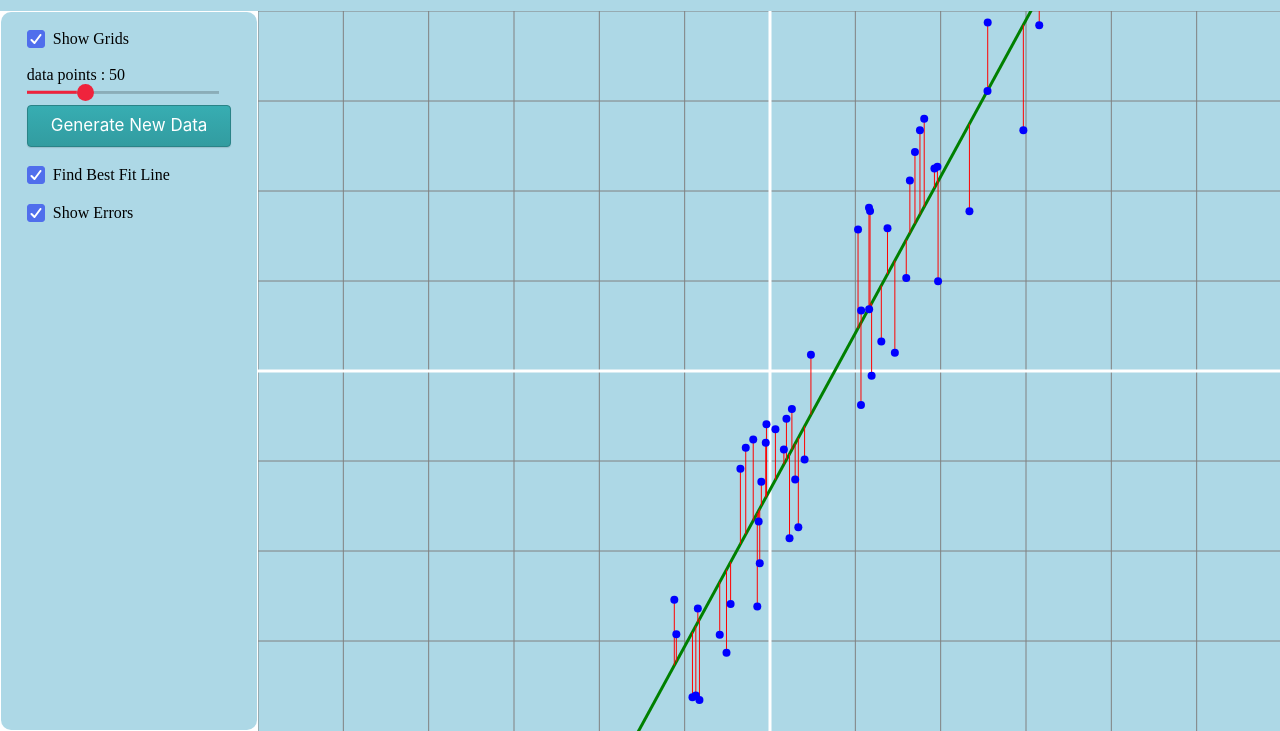
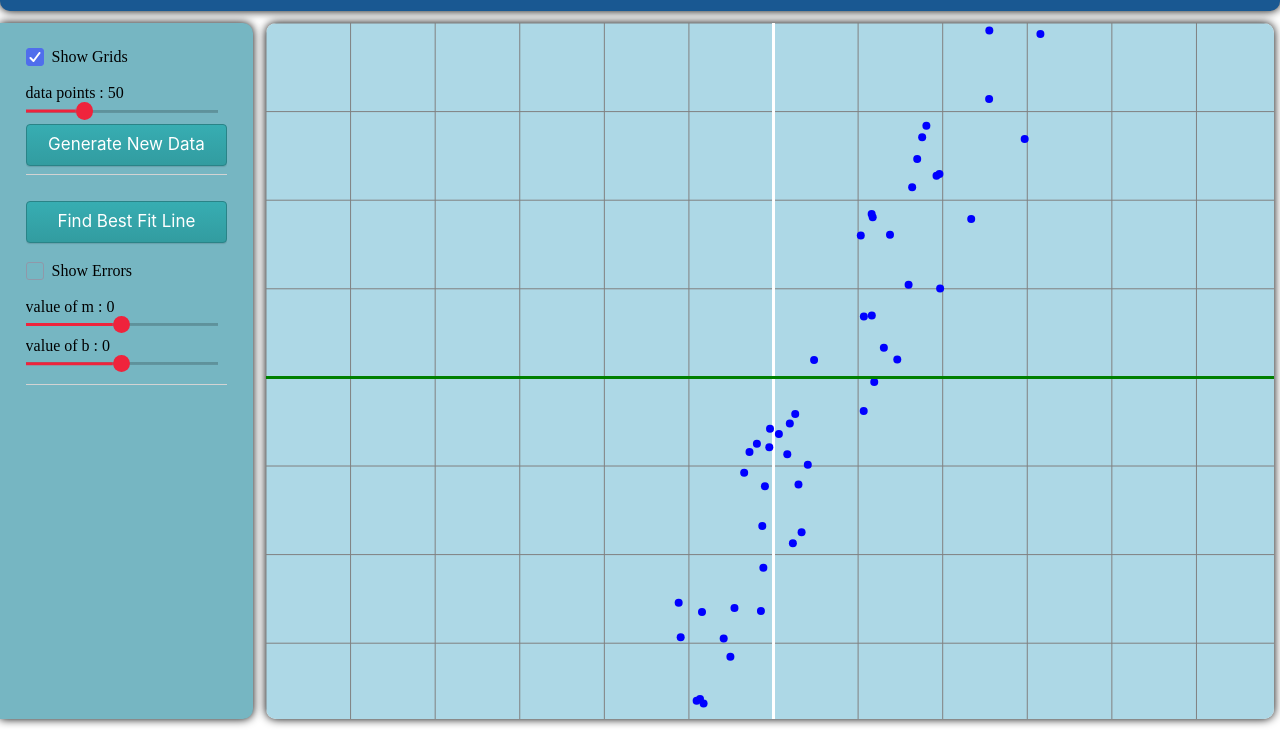
Before and after one commit to raj-neelam/Visualize-Linear-Regression, a plain HTML site: page index.html in a window 1280 px wide. Shown: the part 69-800 px from the top of the page. Drawn offline with Linux system fonts and the light colour scheme.

Commit message:
b not working

```diff
--- a/index.html
+++ b/index.html
@@ -1,17 +1,22 @@
 <!DOCTYPE html>
 <html lang="en">
+
 <head>
   <meta charset="UTF-8">
   <meta name="viewport" content="width=device-width, initial-scale=1.0">
   <title>Graph</title>
   <link rel="stylesheet" href="style.css">
 </head>
+
 <body>
   <header>
-        <h1>Linear regression by Discreat Formula</h1>
+    <h1>Linear regression</h1>
   </header>
+
   <div class="main_content">
+
     <aside>
+      <div class="section">
         <div class="checkbox-wrapper-46">
           <input class="inp-cbx" id="show_grid" type="checkbox" />
           <label class="cbx" for="show_grid"><span>
@@ -20,21 +25,15 @@
               </svg></span><span>Show Grids</span>
           </label>
         </div>
-
         <br>
         data points : <span id="numberOfDataPointsView">0</span>
         <input type="range" min="10" max="150" value="50" step="'1" id="numberOfDataPoints">
         <br>
         <button class="button-25" role="button" id="newData">Generate New Data</button>
+      </div>
+      <div class="section">
         <br>
-            <div class="checkbox-wrapper-46">
-                <input class="inp-cbx" id="regress" type="checkbox" />
-                <label class="cbx" for="regress"><span>
-                  <svg width="12px" height="10px" viewbox="0 0 12 10">
-                    <polyline points="1.5 6 4.5 9 10.5 1"></polyline>
-                  </svg></span><span>Find Best Fit Line</span>
-                </label>
-            </div>
+        <button class="button-25" role="button" id="regress">Find Best Fit Line</button>
         <br>
         <div class="checkbox-wrapper-46">
           <input class="inp-cbx" id="distance" type="checkbox" />
@@ -44,91 +43,25 @@
               </svg></span><span>Show Errors</span>
           </label>
         </div>
+        <br>
+        value of m : <span id="val_m_show">0</span>
+        <input type="range" min="-2" max="2" value="0" step="0.01" id="val_m">
+        <br>
+        value of b : <span id="val_b_show">0</span>
+        <input type="range" min="-100" max="100" value="0" step="1" id="val_b">
+        <br>
 
-            <style>
-                .checkbox-wrapper-46 input[type="checkbox"] {
-                  display: none;
-                  visibility: hidden;
-                }
+      </div>
+    </aside>
 
-                .checkbox-wrapper-46 .cbx {
-                  margin: auto;
-                  -webkit-user-select: none;
-                  user-select: none;
-                  cursor: pointer;
-                }
-                .checkbox-wrapper-46 .cbx span {
-                  display: inline-block;
-                  vertical-align: middle;
-                  transform: translate3d(0, 0, 0);
-                }
-                .checkbox-wrapper-46 .cbx span:first-child {
-                  position: relative;
-                  width: 18px;
-                  height: 18px;
-                  border-radius: 3px;
-                  transform: scale(1);
-                  vertical-align: middle;
-                  border: 1px solid #9098A9;
-                  transition: all 0.2s ease;
-                }
-                .checkbox-wrapper-46 .cbx span:first-child svg {
-                  position: absolute;
-                  top: 3px;
-                  left: 2px;
-                  fill: none;
-                  stroke: #FFFFFF;
-                  stroke-width: 2;
-                  stroke-linecap: round;
-                  stroke-linejoin: round;
-                  stroke-dasharray: 16px;
-                  stroke-dashoffset: 16px;
-                  transition: all 0.3s ease;
-                  transition-delay: 0.1s;
-                  transform: translate3d(0, 0, 0);
-                }
-                .checkbox-wrapper-46 .cbx span:first-child:before {
-                  content: "";
-                  width: 100%;
-                  height: 100%;
-                  background: #506EEC;
-                  display: block;
-                  transform: scale(0);
-                  opacity: 1;
-                  border-radius: 50%;
-                }
-                .checkbox-wrapper-46 .cbx span:last-child {
-                  padding-left: 8px;
-                }
-                .checkbox-wrapper-46 .cbx:hover span:first-child {
-                  border-color: #506EEC;
-                }
-
-                .checkbox-wrapper-46 .inp-cbx:checked + .cbx span:first-child {
-                  background: #506EEC;
-                  border-color: #506EEC;
-                  animation: wave-46 0.4s ease;
-                }
-                .checkbox-wrapper-46 .inp-cbx:checked + .cbx span:first-child svg {
-                  stroke-dashoffset: 0;
-                }
-                .checkbox-wrapper-46 .inp-cbx:checked + .cbx span:first-child:before {
-                  transform: scale(3.5);
-                  opacity: 0;
-                  transition: all 0.6s ease;
-                }
-
-                @keyframes wave-46 {
-                  50% {
-                    transform: scale(0.9);
-                  }
-                }
-            </style>
-        </aside>
     <main>
       <canvas width="500" height="300"></canvas>
     </main>
+
   </div>
+
   <script type="module" src="script.js"></script>
+
 </body>
+
 </html>
--- a/regressor_util.js
+++ b/regressor_util.js
@@ -96,6 +96,18 @@ export class Regressor{
         this.m = num/den
         this.b = y_mean - this.m*x_mean
 
+
+    }
+    show_errors(data){
+        for (let i=0;i<data.X.length;i++){
+            var x1 = data.X[i]
+            var y1 = data.Y[i]
+            var x2 = data.X[i]
+            var y2 = this.m*data.X[i]+this.b
+            this.c.line(x1+this.c.width*.5,y1+this.c.height*.5,x2+this.c.width*.5,y2+this.c.height*.5,1, 'red')
+        }
+    }
+    draw_line(){
         var x = this.c.width*.5
         var y = this.c.height*.5
         var x1 = -x
@@ -104,13 +116,5 @@ export class Regressor{
         var y2 = (this.m*(x)+this.b)
         this.c.line(x1+x, y1+y, x2+x, y2+y, 3, 'green')
     }
-    show_errors(data, c){
-        for (let i=0;i<data.X.length;i++){
-            var x1 = data.X[i]
-            var y1 = data.Y[i]
-            var x2 = data.X[i]
-            var y2 = this.m*data.X[i]+this.b
-            this.c.line(x1+this.c.width*.5,y1+this.c.height*.5,x2+this.c.width*.5,y2+this.c.height*.5,1, 'red')
-        }
-    }
+
 }
--- a/script.js
+++ b/script.js
@@ -2,20 +2,39 @@ import { Canvas } from './canvas_util.js';
 import { Data } from './regressor_util.js';
 import { Regressor } from './regressor_util.js';
 
-var c = new Canvas(0.8, 0.9)
+var c = new Canvas(0.793, 0.886)
 
-const numberofdatapointsEmt = document.getElementById("numberOfDataPoints");
-const showGridsEmt = document.getElementById("show_grid");
-const datapoints_number = document.getElementById('numberOfDataPointsView')
-const new_data_button = document.getElementById('newData')
-const regressorEmt = document.getElementById("regress");
-const showError = document.getElementById("distance");
+function getFromId(id){
+    return document.getElementById(id);
+}
+
+// slider
+var numberofdatapointsEmt = getFromId("numberOfDataPoints")
+var val_m = getFromId("val_m")
+var val_b = getFromId("val_b")
+
+// viwew
+var datapoints_number = getFromId("numberOfDataPointsView")
+var val_m_show = getFromId("val_m_show")
+var val_b_show = getFromId("val_b_show")
+
+// buttons
+var new_data_button = getFromId("newData")
+var regressorEmt = getFromId("regress")
+var change_data=false
+var regress=false
+new_data_button.addEventListener('click',()=>{change_data=true})
+regressorEmt.addEventListener('click',()=>{regress=true})
+
+// checkboxes
+var showGridsEmt = getFromId("show_grid")
+var showError = getFromId("distance")
+showGridsEmt.checked=true
+showError.checked=false
 
 document.addEventListener('contextmenu', event => event.preventDefault());
 
-showGridsEmt.checked=true
-showError.checked=true
-regressorEmt.checked=true
+// regressorEmt.checked=true
 datapoints_number.textContent = numberofdatapointsEmt.value
 
 function create_Grid(){
@@ -33,10 +52,8 @@ function create_Grid(){
     c.line(0,c.height*.5,c.width,c.height*.5,3, 'white')
 }
 
-
 var data = new Data(numberofdatapointsEmt.value,c)
 var regressor = new Regressor(c)
-
 
 numberofdatapointsEmt.addEventListener("input", ()=>{
     datapoints_number.textContent = numberofdatapointsEmt.value
@@ -44,8 +61,17 @@ numberofdatapointsEmt.addEventListener("input", ()=>{
     data.trim(new_num)
 })
 
-var change_data=false
-new_data_button.addEventListener('click',()=>{change_data=true})
+val_m.addEventListener('input', ()=>{
+    val_m_show.textContent = val_m.value
+    regressor.m = val_m.value
+})
+val_b.addEventListener('input', ()=>{
+    val_b_show.textContent = val_b.value
+    regressor.b = val_b.value
+    console.log(val_b.value)
+})
+
+
 
 var button_ctrl=true
 function animate(){
@@ -54,18 +80,27 @@ function animate(){
     c.rect(0,0,c.width,c.height,0,'lightblue')
     // write from here
 
+
+
     if (showGridsEmt.checked){create_Grid()}
     if (change_data){
         change_data=false
         data = new Data(numberofdatapointsEmt.value, c)
     }
-    if (regressorEmt.checked){
+    if (regress){
         regressor.regress(data)
+        // val_m.value = regressor.m
+        // val_m_show = regressor.m
+        // val_b.value = regressor.b
+        // val_b_show = regressor.b
+        regress=false
     }
     if (showError.checked){
         regressor.show_errors(data)
     }
     data.draw()
+    regressor.draw_line()
+
     if (c.mouse_btn==0 && button_ctrl){
         if (c.mouse[0]>0 && c.mouse[1]>0){
             button_ctrl = false
--- a/style.css
+++ b/style.css
@@ -1,13 +1,25 @@
 *{margin: 0;padding: 0;
     box-sizing: border-box;
     overflow: hidden;}
+body{
+
+	background-color: rgb(255, 255, 255);
+}
 header{
-    background:linear-gradient(lightblue, lightblue);
+    background-color: rgb(25, 88, 146);
     height: 10vh;
     align-content: center;
+	color: white;
     text-align: center;
-    text-decoration: underline;
+	font-size: 1.5vw;
     text-transform: capitalize;
+	border-radius: 0px 0px 10px 10px;
+	box-shadow: 0 0 10px black;
+}
+.section{
+	padding-top: 1vh;
+	padding-bottom: 1vh;
+	border-bottom: 1px solid lightgray;
 }
 .main_content{
     width: 100vw;
@@ -16,16 +28,18 @@ header{
 }
 aside{
     /* background: linear-gradient(90deg,rgb(255, 255, 255),  rgb(224, 244, 251),rgb(255, 255, 255)); */
-    background: linear-gradient(90deg,lightblue,lightblue);
+    background-color: rgb(118, 182, 194);
     width: 20vw;
     padding: 2vh 2vw;
-	/* border: 1px solid black; */
-	border-radius: 10px;
-	margin: 0.1vw;
+	border-radius: 0px 10px 10px 0px;
+	box-shadow: 0 0 10px black;
+	margin: 1.5vh 0.5vw 1.5vh 0vw;
 }
 main{
     width: 80vw;
-    box-shadow: inset 0 0 10px black;
+	margin: 1.5vh 0.5vw;
+	box-shadow: 0 0 10px black;
+	border-radius: 10px;
 }
 
 /* === range theme and appearance === */
@@ -254,3 +268,84 @@ input[type="range"]:disabled::-moz-range-thumb {
 .button-25:disabled:hover {
   box-shadow: none;
 }
+
+
+
+
+.checkbox-wrapper-46 input[type="checkbox"] {
+	display: none;
+	visibility: hidden;
+  }
+
+  .checkbox-wrapper-46 .cbx {
+	margin: auto;
+	-webkit-user-select: none;
+	user-select: none;
+	cursor: pointer;
+  }
+  .checkbox-wrapper-46 .cbx span {
+	display: inline-block;
+	vertical-align: middle;
+	transform: translate3d(0, 0, 0);
+  }
+  .checkbox-wrapper-46 .cbx span:first-child {
+	position: relative;
+	width: 18px;
+	height: 18px;
+	border-radius: 3px;
+	transform: scale(1);
+	vertical-align: middle;
+	border: 1px solid #9098A9;
+	transition: all 0.2s ease;
+  }
+  .checkbox-wrapper-46 .cbx span:first-child svg {
+	position: absolute;
+	top: 3px;
+	left: 2px;
+	fill: none;
+	stroke: #FFFFFF;
+	stroke-width: 2;
+	stroke-linecap: round;
+	stroke-linejoin: round;
+	stroke-dasharray: 16px;
+	stroke-dashoffset: 16px;
+	transition: all 0.3s ease;
+	transition-delay: 0.1s;
+	transform: translate3d(0, 0, 0);
+  }
+  .checkbox-wrapper-46 .cbx span:first-child:before {
+	content: "";
+	width: 100%;
+	height: 100%;
+	background: #506EEC;
+	display: block;
+	transform: scale(0);
+	opacity: 1;
+	border-radius: 50%;
+  }
+  .checkbox-wrapper-46 .cbx span:last-child {
+	padding-left: 8px;
+  }
+  .checkbox-wrapper-46 .cbx:hover span:first-child {
+	border-color: #506EEC;
+  }
+
+  .checkbox-wrapper-46 .inp-cbx:checked + .cbx span:first-child {
+	background: #506EEC;
+	border-color: #506EEC;
+	animation: wave-46 0.4s ease;
+  }
+  .checkbox-wrapper-46 .inp-cbx:checked + .cbx span:first-child svg {
+	stroke-dashoffset: 0;
+  }
+  .checkbox-wrapper-46 .inp-cbx:checked + .cbx span:first-child:before {
+	transform: scale(3.5);
+	opacity: 0;
+	transition: all 0.6s ease;
+  }
+
+  @keyframes wave-46 {
+	50% {
+	  transform: scale(0.9);
+	}
+  }
```
Lines whose indentation alone changed are shown as unchanged.
